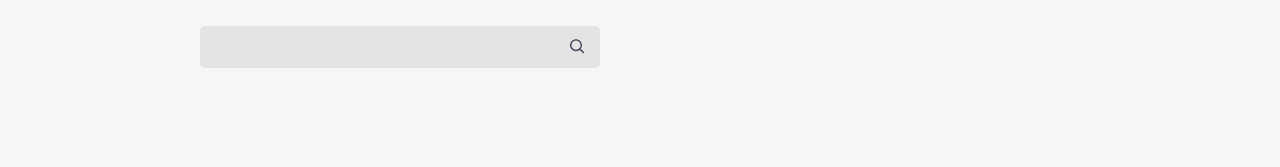
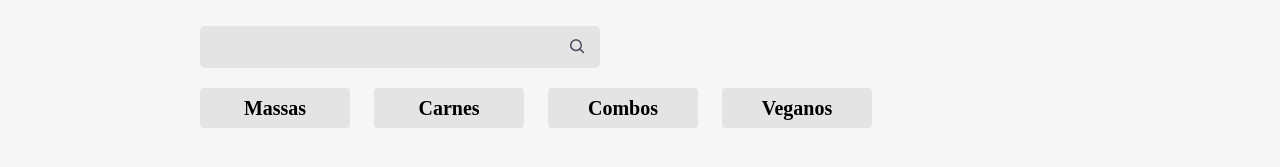
Before and after one commit to Phyper14/aluroni, a React (Create React App) app: page / in a window 1280 px wide. Shown: the part 509-676 px from the top of the page. Built offline with nearby package versions, Linux system fonts and the light colour scheme; a web font is replaced by a local one.

Commit message:
Add filtros

```diff
--- a/src/pages/Cardapio/Buscador/Buscador.module.scss
+++ b/src/pages/Cardapio/Buscador/Buscador.module.scss
@@ -1,4 +1,4 @@
-@import "styles/variables";
+@import "styles/variaveis";
 @import "styles/breakpoints";
 
 .buscador {
--- a/src/pages/Cardapio/Cardapio.module.scss
+++ b/src/pages/Cardapio/Cardapio.module.scss
@@ -1,4 +1,4 @@
-@import "styles/variables";
+@import "styles/variaveis";
 @import "styles/breakpoints";
 
 .menu {
@@ -55,4 +55,12 @@
 		font-size: 3rem;
 		margin-bottom: 30px;
 	}
+	&__filtros {
+		align-items: center;
+		display: flex;
+		flex-wrap: wrap;
+		justify-content: space-between;
+		margin-bottom: 30px;
+		width: 100%;
+	}
 }
--- /dev/null
+++ b/src/pages/Cardapio/Filtos/Filtros.module.scss
@@ -0,0 +1,26 @@
+@import "styles/variaveis";
+.filtros {
+	display: flex;
+	gap: 24px;
+	flex-wrap: wrap;
+	margin: 20px 0;
+	&__filtro {
+		align-items: center;
+		background-color: $grey;
+		border: none;
+		border-radius: 4px;
+		display: flex;
+		font-size: 1.25rem;
+		font-weight: bold;
+		height: 40px;
+		justify-content: center;
+		width: 150px;
+		&--ativo {
+			background-color: $blue;
+			color: white;
+		}
+		&:hover {
+			cursor: pointer;
+		}
+	}
+}
--- /dev/null
+++ b/src/pages/Cardapio/Filtos/filtros.json
@@ -0,0 +1,18 @@
+[
+	{
+		"label": "Massas",
+		"id": 1
+	},
+	{
+		"label": "Carnes",
+		"id": 2
+	},
+	{
+		"label": "Combos",
+		"id": 3
+	},
+	{
+		"label": "Veganos",
+		"id": 4
+	}
+]
--- /dev/null
+++ b/src/pages/Cardapio/Filtos/index.tsx
@@ -0,0 +1,32 @@
+import filtros from "./filtros.json";
+import styles from "./Filtros.module.scss";
+
+type IOpcaoFiltro = typeof filtros[0];
+interface Props {
+	filtro: number | null;
+	setFiltro: React.Dispatch<React.SetStateAction<number | null>>;
+}
+
+export default function Filtros({ filtro, setFiltro }: Props) {
+	function selectFiltro(opcaoFiltro: IOpcaoFiltro) {
+		if (filtro === opcaoFiltro.id) return setFiltro(null);
+		return setFiltro(opcaoFiltro.id);
+	}
+
+	return (
+		<div className={styles.filtros}>
+			{filtros.map((filtroItem) => (
+				<button
+					className={`${styles.filtros__filtro} ${
+						filtro === filtroItem.id &&
+						styles["filtros__filtro--ativo"]
+					}`}
+					key={filtroItem.id}
+					onClick={() => selectFiltro(filtroItem)}
+				>
+					{filtroItem.label}
+				</button>
+			))}
+		</div>
+	);
+}
--- a/src/pages/Cardapio/index.tsx
+++ b/src/pages/Cardapio/index.tsx
@@ -2,9 +2,11 @@
 import { ReactComponent as Logo } from "assets/logo.svg";
 import Buscador from "./Buscador";
 import { useState } from "react";
+import Filtros from "./Filtos";
 
 export default function Cardapio() {
 	const [busca, setBusca] = useState<string>("");
+	const [filtro, setFiltro] = useState<number | null>(null);
 	return (
 		<main>
 			<nav className={styles.menu}>
@@ -18,6 +20,9 @@
 			<section className={styles.cardapio}>
 				<h3 className={styles.cardapio__titulo}>Cardápio</h3>
 				<Buscador busca={busca} setBusca={setBusca} />
+				<div className={styles.cardapio__filtros}>
+					<Filtros filtro={filtro} setFiltro={setFiltro} />
+				</div>
 			</section>
 		</main>
 	);
```
Also changed, not shown: src/styles/_variaveis.scss (renamed from src/styles/_variables.scss).
